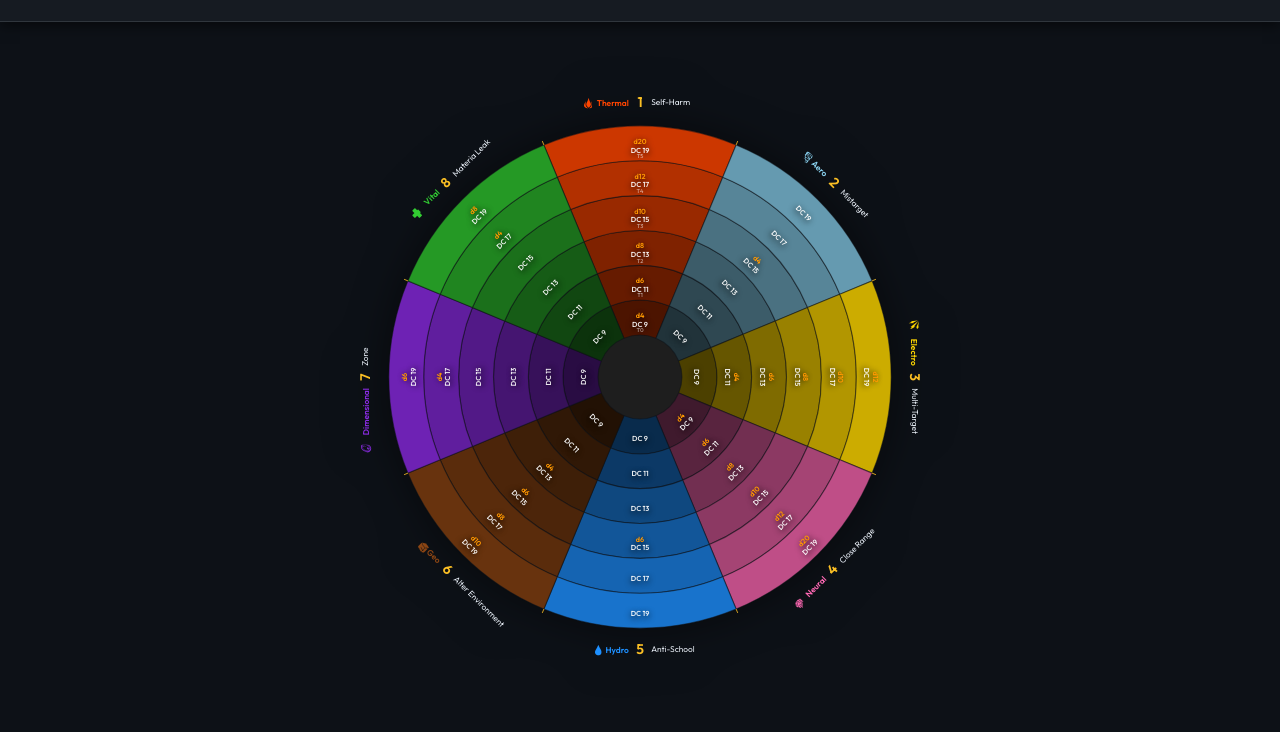
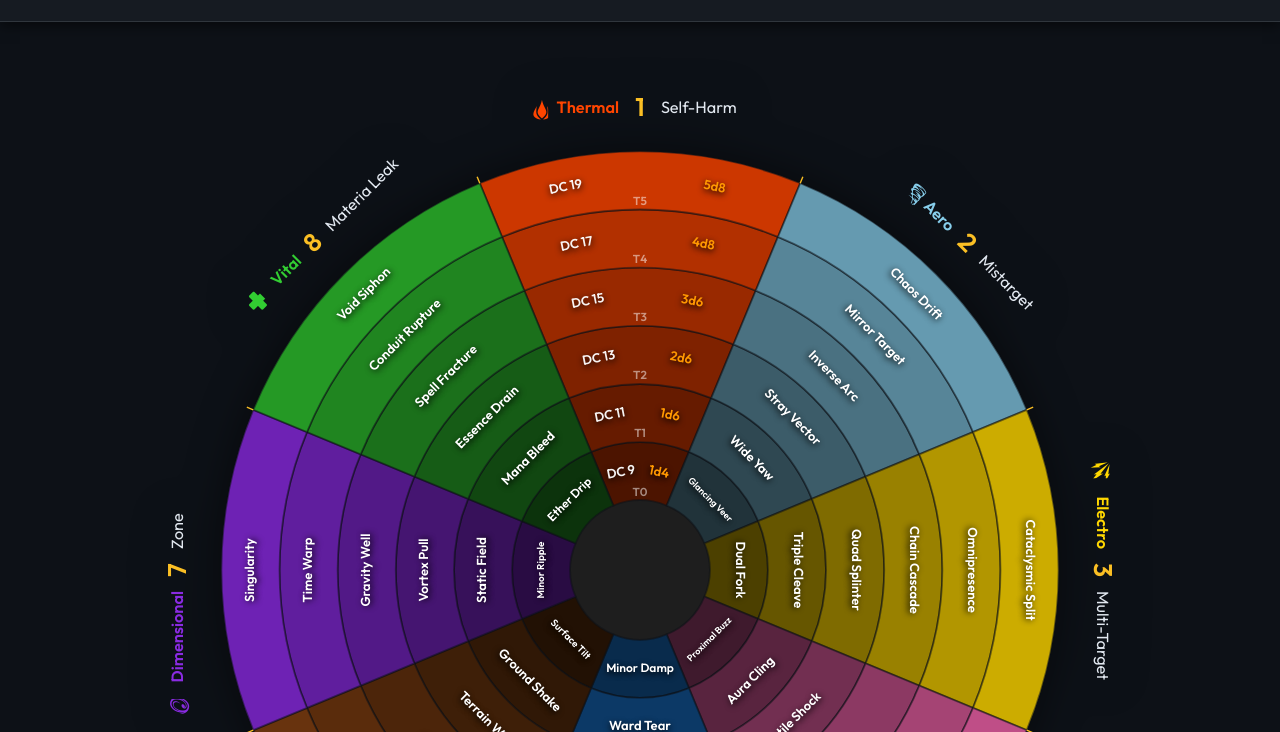
Before and after one commit to seejaymcleod/MishapClocks, a website built with Vite: page index.html in a window 1280 px wide. Shown: the part 68-800 px from the top of the page. Built offline with nearby package versions, Linux system fonts and the light colour scheme.

Commit message:
fixing some stuff

```diff
--- a/src/main.js
+++ b/src/main.js
@@ -26,64 +26,64 @@ let appState = {
   ],
   scaledTiers: [
     { offset: 0, nodes: [
-      { type: 'Self-Harm', dc: 'DC 9', dice: 'd4' },
-      { type: 'Mistarget', dc: 'DC 9', dice: '—' },
-      { type: 'Multi-Target', dc: 'DC 9', dice: '—' },
-      { type: 'Close Range', dc: 'DC 9', dice: 'd4' },
-      { type: 'Anti-School', dc: 'DC 9', dice: '—' },
-      { type: 'Alter Environment', dc: 'DC 9', dice: '—' },
-      { type: 'Zone', dc: 'DC 9', dice: '—' },
-      { type: 'Materia Leak', dc: 'DC 9', dice: '—' }
+      { type: 'Self-Harm', dc: 'DC 9', dice: '1d4' },
+      { type: 'Mistarget', modifier: 'Glancing Veer' },
+      { type: 'Multi-Target', modifier: 'Dual Fork' },
+      { type: 'Close Range', modifier: 'Proximal Buzz' },
+      { type: 'Anti-School', modifier: 'Minor Damp' },
+      { type: 'Alter Environment', modifier: 'Surface Tilt' },
+      { type: 'Zone', modifier: 'Minor Ripple' },
+      { type: 'Materia Leak', modifier: 'Ether Drip' }
     ]},
     { offset: 0, nodes: [
-      { type: 'Self-Harm', dc: 'DC 11', dice: 'd6' },
-      { type: 'Mistarget', dc: 'DC 11', dice: '—' },
-      { type: 'Multi-Target', dc: 'DC 11', dice: 'd4' },
-      { type: 'Close Range', dc: 'DC 11', dice: 'd6' },
-      { type: 'Anti-School', dc: 'DC 11', dice: '—' },
-      { type: 'Alter Environment', dc: 'DC 11', dice: '—' },
-      { type: 'Zone', dc: 'DC 11', dice: '—' },
-      { type: 'Materia Leak', dc: 'DC 11', dice: '—' }
+      { type: 'Self-Harm', dc: 'DC 11', dice: '1d6' },
+      { type: 'Mistarget', modifier: 'Wide Yaw' },
+      { type: 'Multi-Target', modifier: 'Triple Cleave' },
+      { type: 'Close Range', modifier: 'Aura Cling' },
+      { type: 'Anti-School', modifier: 'Ward Tear' },
+      { type: 'Alter Environment', modifier: 'Ground Shake' },
+      { type: 'Zone', modifier: 'Static Field' },
+      { type: 'Materia Leak', modifier: 'Mana Bleed' }
     ]},
     { offset: 0, nodes: [
-      { type: 'Self-Harm', dc: 'DC 13', dice: 'd8' },
-      { type: 'Mistarget', dc: 'DC 13', dice: '—' },
-      { type: 'Multi-Target', dc: 'DC 13', dice: 'd6' },
-      { type: 'Close Range', dc: 'DC 13', dice: 'd8' },
-      { type: 'Anti-School', dc: 'DC 13', dice: '—' },
-      { type: 'Alter Environment', dc: 'DC 13', dice: 'd4' },
-      { type: 'Zone', dc: 'DC 13', dice: '—' },
-      { type: 'Materia Leak', dc: 'DC 13', dice: '—' }
+      { type: 'Self-Harm', dc: 'DC 13', dice: '2d6' },
+      { type: 'Mistarget', modifier: 'Stray Vector' },
+      { type: 'Multi-Target', modifier: 'Quad Splinter' },
+      { type: 'Close Range', modifier: 'Tactile Shock' },
+      { type: 'Anti-School', modifier: 'Spell Dissolve' },
+      { type: 'Alter Environment', modifier: 'Terrain Warp' },
+      { type: 'Zone', modifier: 'Vortex Pull' },
+      { type: 'Materia Leak', modifier: 'Essence Drain' }
     ]},
     { offset: 0, nodes: [
-      { type: 'Self-Harm', dc: 'DC 15', dice: 'd10' },
-      { type: 'Mistarget', dc: 'DC 15', dice: 'd4' },
-      { type: 'Multi-Target', dc: 'DC 15', dice: 'd8' },
-      { type: 'Close Range', dc: 'DC 15', dice: 'd10' },
-      { type: 'Anti-School', dc: 'DC 15', dice: 'd6' },
-      { type: 'Alter Environment', dc: 'DC 15', dice: 'd6' },
-      { type: 'Zone', dc: 'DC 15', dice: '—' },
-      { type: 'Materia Leak', dc: 'DC 15', dice: '—' }
+      { type: 'Self-Harm', dc: 'DC 15', dice: '3d6' },
+      { type: 'Mistarget', modifier: 'Inverse Arc' },
+      { type: 'Multi-Target', modifier: 'Chain Cascade' },
+      { type: 'Close Range', modifier: 'Melee Bind' },
+      { type: 'Anti-School', modifier: 'Inverse Surge' },
+      { type: 'Alter Environment', modifier: 'Flora Spasm' },
+      { type: 'Zone', modifier: 'Gravity Well' },
+      { type: 'Materia Leak', modifier: 'Spell Fracture' }
     ]},
     { offset: 0, nodes: [
-      { type: 'Self-Harm', dc: 'DC 17', dice: 'd12' },
-      { type: 'Mistarget', dc: 'DC 17', dice: '—' },
-      { type: 'Multi-Target', dc: 'DC 17', dice: 'd10' },
-      { type: 'Close Range', dc: 'DC 17', dice: 'd12' },
-      { type: 'Anti-School', dc: 'DC 17', dice: '—' },
-      { type: 'Alter Environment', dc: 'DC 17', dice: 'd8' },
-      { type: 'Zone', dc: 'DC 17', dice: 'd4' },
-      { type: 'Materia Leak', dc: 'DC 17', dice: 'd4' }
+      { type: 'Self-Harm', dc: 'DC 17', dice: '4d8' },
+      { type: 'Mistarget', modifier: 'Mirror Target' },
+      { type: 'Multi-Target', modifier: 'Omnipresence' },
+      { type: 'Close Range', modifier: 'Point-Blank' },
+      { type: 'Anti-School', modifier: 'School Nullify' },
+      { type: 'Alter Environment', modifier: 'Weather Flare' },
+      { type: 'Zone', modifier: 'Time Warp' },
+      { type: 'Materia Leak', modifier: 'Conduit Rupture' }
     ]},
     { offset: 0, nodes: [
-      { type: 'Self-Harm', dc: 'DC 19', dice: 'd20' },
-      { type: 'Mistarget', dc: 'DC 19', dice: '—' },
-      { type: 'Multi-Target', dc: 'DC 19', dice: 'd12' },
-      { type: 'Close Range', dc: 'DC 19', dice: 'd20' },
-      { type: 'Anti-School', dc: 'DC 19', dice: '—' },
-      { type: 'Alter Environment', dc: 'DC 19', dice: 'd10' },
-      { type: 'Zone', dc: 'DC 19', dice: 'd6' },
-      { type: 'Materia Leak', dc: 'DC 19', dice: 'd8' }
+      { type: 'Self-Harm', dc: 'DC 19', dice: '5d8' },
+      { type: 'Mistarget', modifier: 'Chaos Drift' },
+      { type: 'Multi-Target', modifier: 'Cataclysmic Split' },
+      { type: 'Close Range', modifier: 'Absolute Proximity' },
+      { type: 'Anti-School', modifier: 'Antimagic Collapse' },
+      { type: 'Alter Environment', modifier: 'Planar Rupture' },
+      { type: 'Zone', modifier: 'Singularity' },
+      { type: 'Materia Leak', modifier: 'Void Siphon' }
     ]}
   ]
 };
@@ -210,9 +210,60 @@ function renderScaledMandala() {
       svg.appendChild(path);
 
       // Add text label
-      const textAngle = centerAngle;
       const textRadius = innerR + ringWidth * 0.5;
-      const textPos = polarToCartesian(cx, cy, textRadius, textAngle);
+
+      if (i === 0) {
+        // Thermal section: DC on left, Dice/Feedback on right
+        const dcText = node.dc || '—';
+        const diceText = node.dice || '—';
+
+        // 1. DC on the left
+        const leftAngle = centerAngle - 11;
+        const leftPos = polarToCartesian(cx, cy, textRadius, leftAngle);
+        const leftText = document.createElementNS("http://www.w3.org/2000/svg", "text");
+        leftText.setAttribute("x", leftPos.x);
+        leftText.setAttribute("y", leftPos.y);
+        leftText.setAttribute("class", "scaled-text");
+        leftText.style.pointerEvents = "none";
+
+        let rotLeft = leftAngle;
+        if (rotLeft > 90 && rotLeft < 270) {
+          rotLeft += 180;
+        }
+        leftText.setAttribute("transform", `rotate(${rotLeft}, ${leftPos.x}, ${leftPos.y})`);
+        leftText.setAttribute("fill", "rgba(255, 255, 255, 0.95)");
+        leftText.setAttribute("text-anchor", "middle");
+        leftText.setAttribute("dominant-baseline", "middle");
+        leftText.setAttribute("font-size", "56px");
+        leftText.setAttribute("font-weight", "700");
+        leftText.textContent = dcText;
+        svg.appendChild(leftText);
+
+        // 2. Feedback Formula (Dice) on the right
+        const rightAngle = centerAngle + 11;
+        const rightPos = polarToCartesian(cx, cy, textRadius, rightAngle);
+        const rightText = document.createElementNS("http://www.w3.org/2000/svg", "text");
+        rightText.setAttribute("x", rightPos.x);
+        rightText.setAttribute("y", rightPos.y);
+        rightText.setAttribute("class", "scaled-text");
+        rightText.style.pointerEvents = "none";
+
+        let rotRight = rightAngle;
+        if (rotRight > 90 && rotRight < 270) {
+          rotRight += 180;
+        }
+        rightText.setAttribute("transform", `rotate(${rotRight}, ${rightPos.x}, ${rightPos.y})`);
+        rightText.setAttribute("fill", "#ff9800");
+        rightText.setAttribute("text-anchor", "middle");
+        rightText.setAttribute("dominant-baseline", "middle");
+        rightText.setAttribute("font-size", "56px");
+        rightText.setAttribute("font-weight", "700");
+        rightText.textContent = diceText;
+        svg.appendChild(rightText);
+      } else {
+        // All other sections: Effect modifier in the middle
+        const modText = node.modifier || node.dc || '—';
+        const textPos = polarToCartesian(cx, cy, textRadius, centerAngle);
 
         const text = document.createElementNS("http://www.w3.org/2000/svg", "text");
         text.setAttribute("x", textPos.x);
@@ -220,34 +271,26 @@ function renderScaledMandala() {
         text.setAttribute("class", "scaled-text");
         text.style.pointerEvents = "none";
 
-      let rot = textAngle;
+        let rot = centerAngle;
         if (rot > 90 && rot < 270) {
           rot += 180;
         }
-
         text.setAttribute("transform", `rotate(${rot}, ${textPos.x}, ${textPos.y})`);
         text.setAttribute("fill", "#ffffff");
         text.setAttribute("text-anchor", "middle");
         text.setAttribute("dominant-baseline", "middle");
-      text.setAttribute("font-size", "52px");
-      text.setAttribute("font-weight", "700");
 
-      const diceSpan = document.createElementNS("http://www.w3.org/2000/svg", "tspan");
-      diceSpan.setAttribute("x", textPos.x);
-      diceSpan.setAttribute("dy", "-0.2em");
-      diceSpan.textContent = node.dice !== '—' ? node.dice : '';
-      diceSpan.setAttribute("fill", "#ff9800");
+        // Dynamic Font Size to prevent boundary overlap in inner tiers
+        const arcLength = textRadius * (angleStep * Math.PI / 180);
+        const maxChars = modText.length || 1;
+        const targetWidth = arcLength * 0.85; // 85% safety margin
+        const fontSize = Math.min(56, targetWidth / (maxChars * 0.55));
 
-      const dcSpan = document.createElementNS("http://www.w3.org/2000/svg", "tspan");
-      dcSpan.setAttribute("x", textPos.x);
-      dcSpan.setAttribute("dy", node.dice !== '—' ? "1.2em" : "0.4em");
-      dcSpan.textContent = node.dc;
-      dcSpan.setAttribute("fill", "rgba(255,255,255,0.9)");
-
-      text.appendChild(diceSpan);
-      text.appendChild(dcSpan);
-
+        text.setAttribute("font-size", `${fontSize}px`);
+        text.setAttribute("font-weight", "600");
+        text.textContent = modText;
         svg.appendChild(text);
+      }
     });
 
     // Tier Label
@@ -257,7 +300,7 @@ function renderScaledMandala() {
     tierText.textContent = "T" + tIndex;
     tierText.setAttribute("fill", "#ffffff");
     tierText.setAttribute("opacity", "0.5");
-    tierText.setAttribute("font-size", "40px");
+    tierText.setAttribute("font-size", "50px");
     tierText.setAttribute("font-weight", "bold");
     tierText.setAttribute("text-anchor", "middle");
     tierText.style.pointerEvents = "none";
@@ -269,7 +312,7 @@ function renderScaledMandala() {
     const angle = i * angleStep;
     const effectName = appState.scaledTiers[0].nodes[i]?.type || `Effect ${i+1}`;
 
-    const textRadius = outerRadius + 160;
+    const textRadius = outerRadius + 180;
     const textPos = polarToCartesian(cx, cy, textRadius, angle);
 
     const group = document.createElementNS("http://www.w3.org/2000/svg", "g");
@@ -287,13 +330,13 @@ function renderScaledMandala() {
     numberText.setAttribute("text-anchor", "middle");
     numberText.setAttribute("dominant-baseline", "middle");
     numberText.setAttribute("fill", "#fbbf24");
-    numberText.setAttribute("font-size", "100px");
+    numberText.setAttribute("font-size", "110px");
     numberText.setAttribute("font-weight", "bold");
     numberText.textContent = (i + 1).toString();
     group.appendChild(numberText);
 
     // Left of center: Name and Icon
-    const leftX = textPos.x - 80;
+    const leftX = textPos.x - 90;
 
     const schoolText = document.createElementNS("http://www.w3.org/2000/svg", "text");
     schoolText.setAttribute("x", leftX);
@@ -301,14 +344,14 @@ function renderScaledMandala() {
     schoolText.setAttribute("text-anchor", "end");
     schoolText.setAttribute("dominant-baseline", "middle");
     schoolText.setAttribute("fill", school.color);
-    schoolText.setAttribute("font-size", "60px");
+    schoolText.setAttribute("font-size", "70px");
     schoolText.setAttribute("font-weight", "bold");
     schoolText.textContent = school.label;
     group.appendChild(schoolText);
 
     if (school.icon) {
-      const iconSize = 80;
-      const iconX = leftX - (school.label.length * 35) - iconSize - 20;
+      const iconSize = 90;
+      const iconX = leftX - (school.label.length * 40) - iconSize - 25;
 
       const fObj = document.createElementNS("http://www.w3.org/2000/svg", "foreignObject");
       fObj.setAttribute("x", iconX);
@@ -320,14 +363,14 @@ function renderScaledMandala() {
     }
 
     // Right of center: Scale Type
-    const rightX = textPos.x + 80;
+    const rightX = textPos.x + 90;
     const effectText = document.createElementNS("http://www.w3.org/2000/svg", "text");
     effectText.setAttribute("x", rightX);
     effectText.setAttribute("y", textPos.y);
     effectText.setAttribute("text-anchor", "start");
     effectText.setAttribute("dominant-baseline", "middle");
     effectText.setAttribute("fill", "#e2e8f0");
-    effectText.setAttribute("font-size", "60px");
+    effectText.setAttribute("font-size", "70px");
     effectText.setAttribute("font-weight", "normal");
     effectText.textContent = effectName;
     group.appendChild(effectText);
--- a/src/style.css
+++ b/src/style.css
@@ -93,10 +93,10 @@ h1 {
 }
 
 .svg-container {
-  width: 600px;
-  height: 600px;
-  max-width: 90vw;
-  max-height: 90vw;
+  width: 100%;
+  max-width: 1000px;
+  aspect-ratio: 1;
+  margin: 0 auto;
   position: relative;
 }
 
```
Lines whose indentation alone changed are shown as unchanged.
